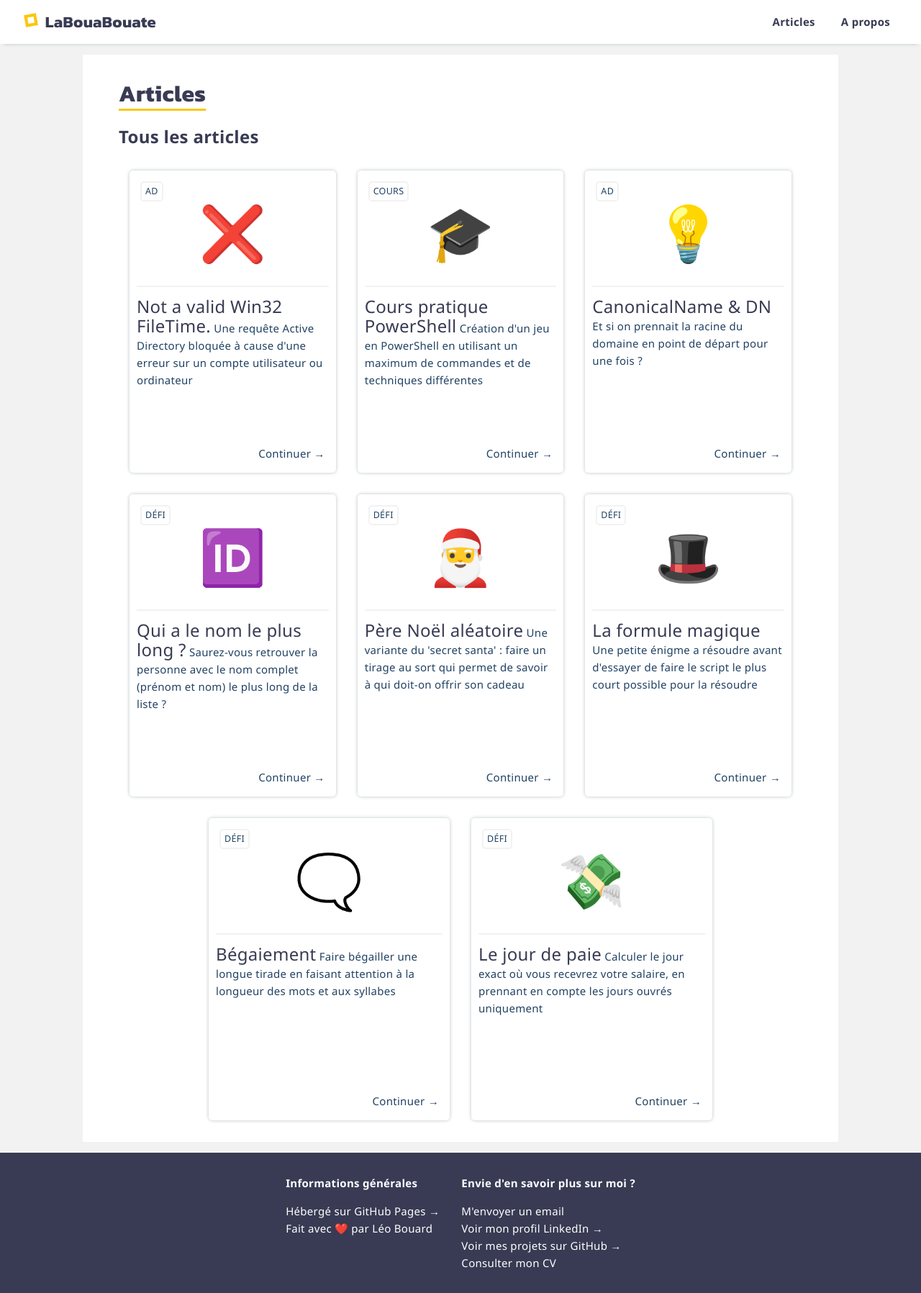
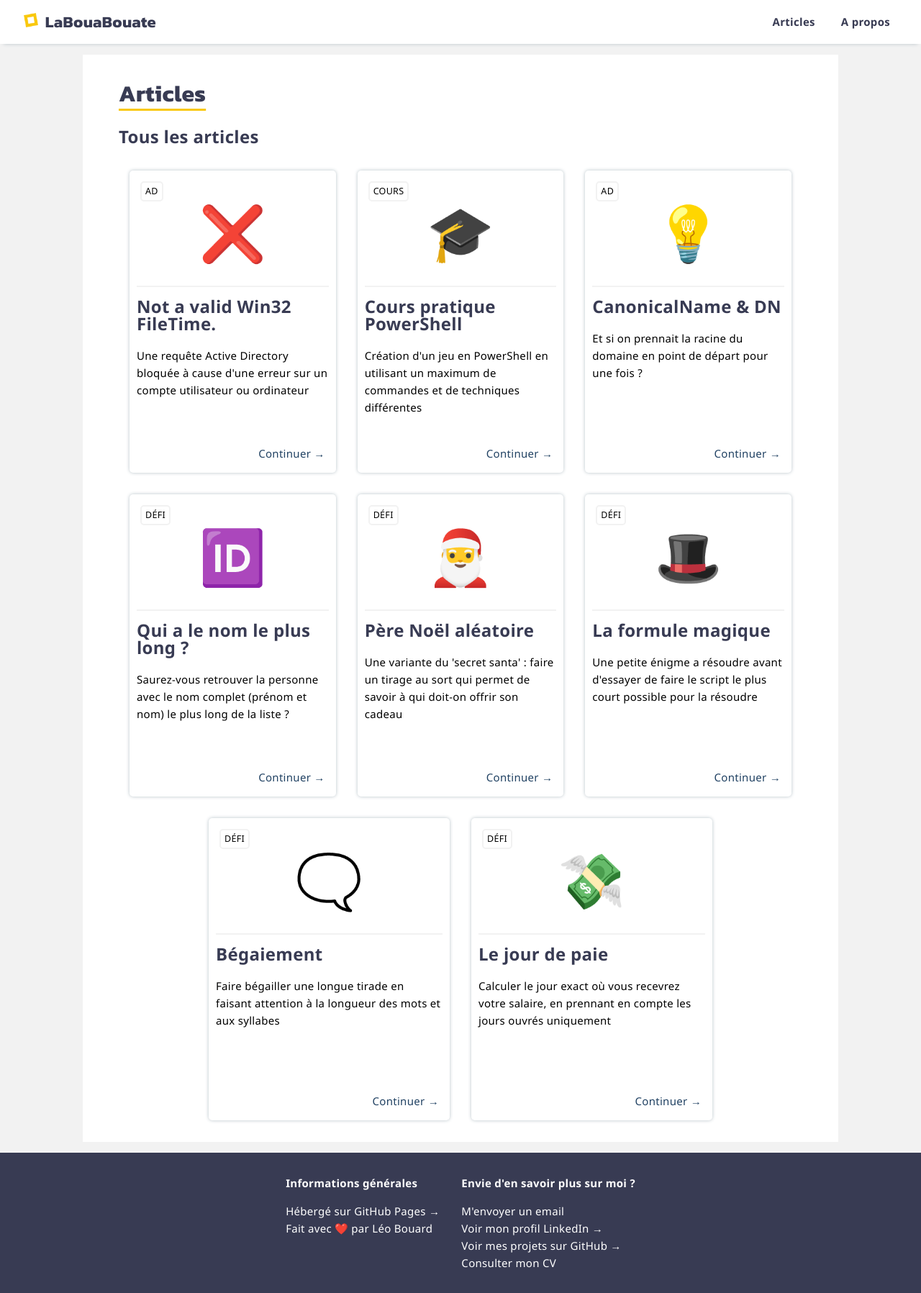
Before and after one commit to leobouard/leobouard.github.io, a Jekyll site: the page built from blog.md, in a window 1280 px wide. Shown: the whole page at 72% size. Built offline with Jekyll 4.4.1, drawn with Linux system fonts in a browser that asks for light colours; our own code applies the rules of GitHub Pages for plain Markdown files.

Commit message:
Update blog.md

```diff
--- a/blog.md
+++ b/blog.md
@@ -11,15 +11,15 @@ description: "Tous les articles, cours et défis sur PowerShell et d'autres tech
 <div class="posts">
     {% assign listed_posts = site.posts | where: "listed", true %}
     {% for post in listed_posts %}
-        <a href="{{ post.id }}">
-            <article>
-                <small>{{ post.tags }}</small>
+        <article>
+            <small>{{ post.tags }}</small>
+            <a href="{{ post.id }}">
                 <p class="articleIcon">{{ post.icon }}</p>
-                <hr>
-                <span class="articleTitle">{{ post.title }}</span>
-                <span class="articleText">{{ post.description }}</span>
-                <a class="articleButton" href="{{ post.id }}">Continuer →</a>
-            </article>
-        </a>
+            </a>
+            <hr>
+            <h2>{{ post.title }}</h2>
+            <p>{{ post.description }}</p>
+            <a class="articleButton" href="{{ post.id }}">Continuer →</a>
+        </article>
     {% endfor %}
 </div>
```
